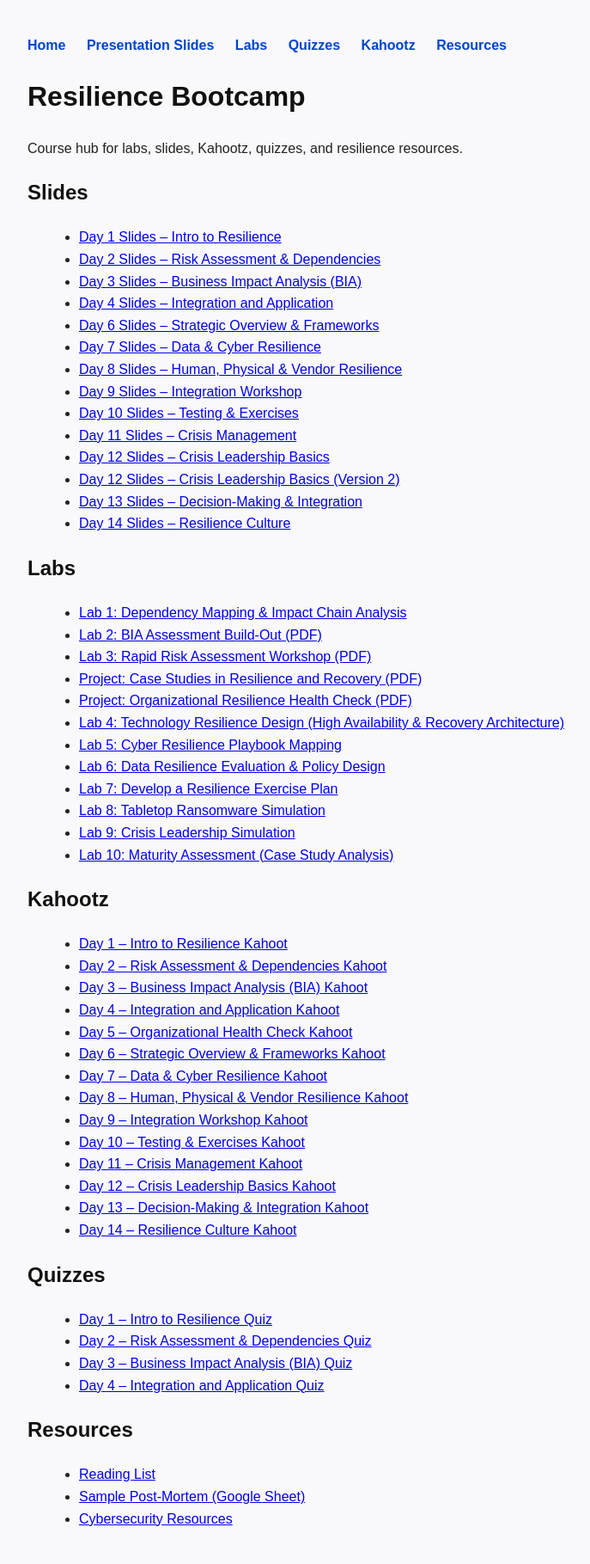
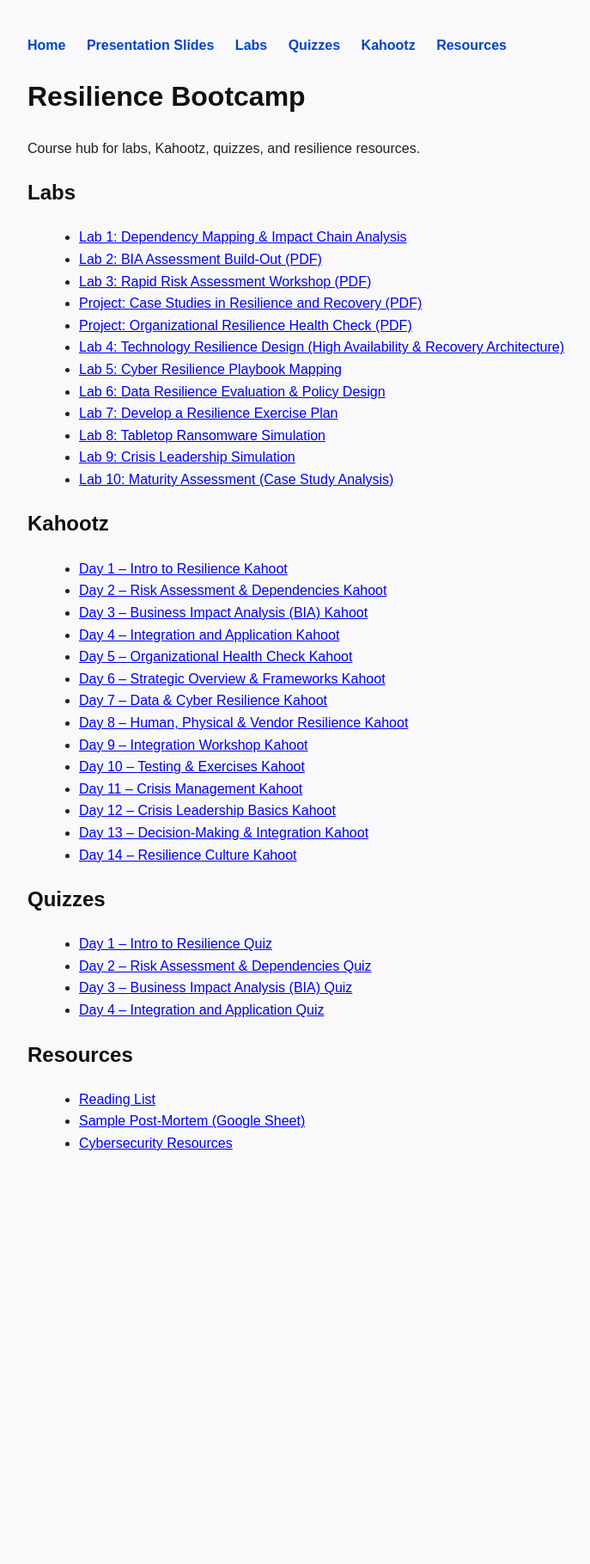
Before and after one commit to andry-collab/resilience-bootcamp, a Jekyll site: the page index.html, which Jekyll copies as it is, in a window 1280 px wide. Shown: the whole page at 86% size, without its empty margins (8-695 px from the left). Built offline with Jekyll 4.4.1, drawn with Linux system fonts in a browser that asks for light colours; after the commit the page ends 1383 px from its top, so only the background shows below that.

Commit message:
Removed Slides

```diff
--- a/index.html
+++ b/index.html
@@ -38,25 +38,7 @@
   </nav>
 
   <h1>Resilience Bootcamp</h1>
-  <p>Course hub for labs, slides, Kahootz, quizzes, and resilience resources.</p>
-
-<h2>Slides</h2>
-<ul>
-  <li><a href="slides/day01-intro-to-resilience.pptx">Day 1 Slides – Intro to Resilience</a></li>
-  <li><a href="slides/day02-risk-assessment.pptx">Day 2 Slides – Risk Assessment & Dependencies</a></li>
-  <li><a href="slides/day03-bia.pptx">Day 3 Slides – Business Impact Analysis (BIA)</a></li>
-  <li><a href="slides/day04-integration-and-application.pptx">Day 4 Slides – Integration and Application</a></li>
-  <li><a href="slides/day06-strategic-overview-frameworks.pptx">Day 6 Slides – Strategic Overview & Frameworks</a></li>
-  <li><a href="slides/day07-data-cyber-resilience.pptx">Day 7 Slides – Data & Cyber Resilience</a></li>
-  <li><a href="slides/day08-human-physical-vendor-resilience.pptx">Day 8 Slides – Human, Physical & Vendor Resilience</a></li>
-  <li><a href="slides/day09-integration-workshop.pptx">Day 9 Slides – Integration Workshop</a></li>
-  <li><a href="slides/day10-testing-exercises.pptx">Day 10 Slides – Testing & Exercises</a></li>
-  <li><a href="slides/day11-crisis-management.pptx">Day 11 Slides – Crisis Management</a></li>
-  <li><a href="slides/day12-crisis-leadership-basics.pptx">Day 12 Slides – Crisis Leadership Basics</a></li>
-  <li><a href="slides/day12-crisis-leadership-basics-v2.pptx">Day 12 Slides – Crisis Leadership Basics (Version 2)</a></li>
-  <li><a href="slides/day13-decision-making-integration.pptx">Day 13 Slides – Decision-Making & Integration</a></li>
-  <li><a href="slides/day14-resilience-culture.pptx">Day 14 Slides – Resilience Culture</a></li>
-</ul>
+  <p>Course hub for labs, Kahootz, quizzes, and resilience resources.</p>
 
 <h2>Labs</h2>
 <ul>
```
